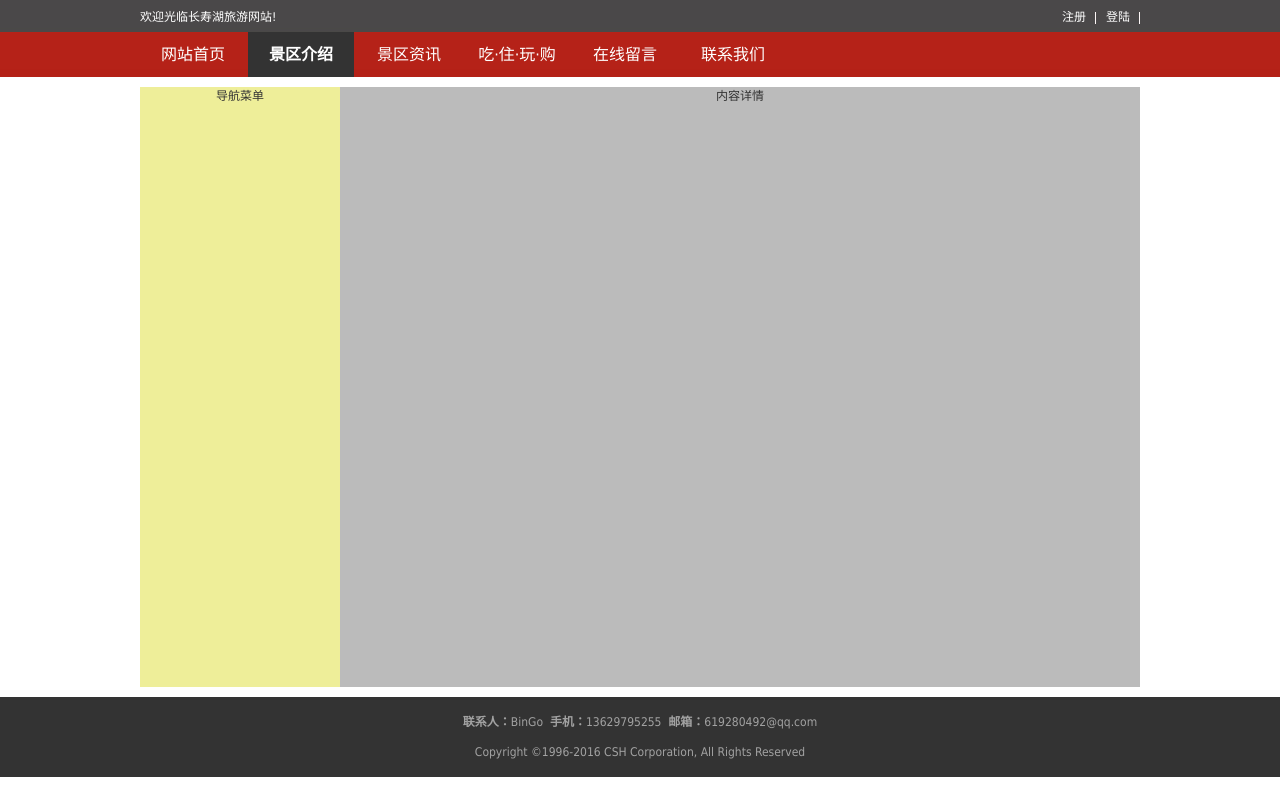
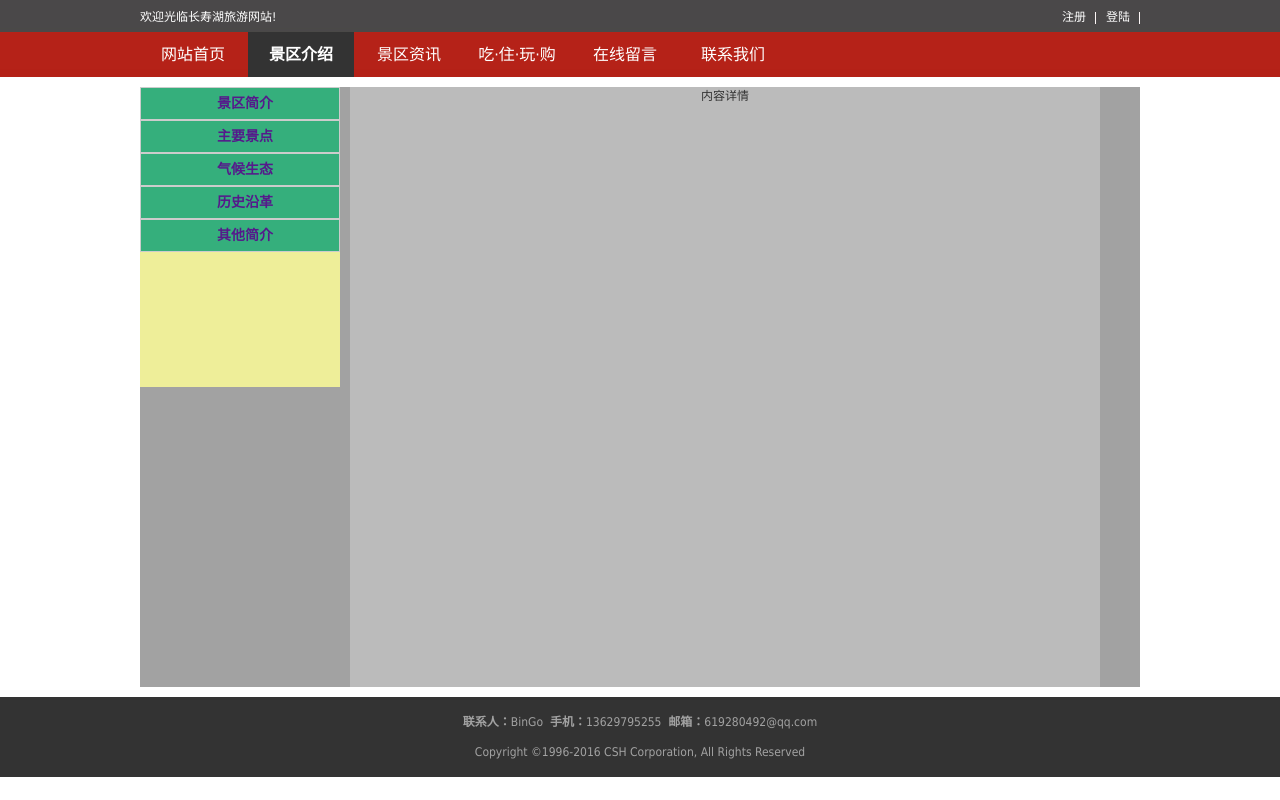
Before and after one commit to boyyb/cq_csh, a PHP site: page /1_csh/jqjs/ in a window 1280 px wide. Run offline with PHP 8.4, Linux system fonts and the light colour scheme.

Commit message:
08051700

```diff
--- a/jqjs/index.html
+++ b/jqjs/index.html
@@ -9,6 +9,7 @@
     <script src="../public/js/jquery.min.js" type="text/javascript"></script>
     <script src="../public/js/comm.js" type="text/javascript"></script>
     <script type="text/javascript">var submenu_style = 1;</script>
+    <script src="../public/js/menuswitch.js" type="text/javascript"></script>
 
 </head>
 <body>
@@ -49,7 +50,46 @@
     <script type="text/javascript">var IsPageHome = "1";var Lanmu_Id = "61";var Sublanmu_Id = "0";ShowSubMenu(Lanmu_Id);</script>
     <!------------------------导航栏结束----------------------------->
     <div id="jqjs_container">
-        <div id="jqjs_left">导航菜单</div>
+        <div id="jqjs_left">
+            <div class="menuDiv">
+                <h3><a href='' >景区简介</a></h3>
+            </div>
+            <div class="menuDiv">
+                <h3><a href='' >主要景点</a></h3>
+                <ul>
+                    <li><a href="">气候生态</a></li>
+                    <li><a href="">行业类网站</a></li>
+                    <li><a href="">BLOG类网站</a></li>
+                    <li><a href="">门户类网站</a></li>
+                    <li><a href="">商城类网站</a></li>
+                </ul>
+            </div>
+            <div class="menuDiv">
+                <h3><a href=''  rel=''>气候生态</a></h3>
+                <ul>
+                    <li><a href="">HTML技巧</a></li>
+                    <li><a href="">CSS技巧</a></li>
+                    <li><a href="">CMS建站技巧</a></li>
+                    <li><a href="">其他技巧</a></li>
+                </ul>
+            </div>
+            <div class="menuDiv">
+                <h3><a href=''  rel=''>历史沿革</a></h3>
+            </div>
+            <div class="menuDiv">
+                <h3><a href=''>其他简介</a></h3>
+                <ul>
+                    <li><a href="">总理足迹</a></li>
+                    <li><a href="">天赐长寿</a></li>
+                </ul>
+            </div>
+            <script language="javascript">
+                var mSwitch = new MenuSwitch("menuDiv");
+                mSwitch.setDefault(0);
+                mSwitch.setPrevious(false);
+                mSwitch.init();
+            </script>
+        </div>
         <div id="jqjs_right">内容详情</div>
     </div>
 
--- a/public/css/style.css
+++ b/public/css/style.css
@@ -15,7 +15,7 @@ li{list-style:none;*margin-left:-1px}
 .left{float:left}
 .right{float:right}
 .clear{display:block;clear:both;font-size:0px;height:0px;line-height:0px;width:0px;margin:0px;padding:0px;overflow:hidden}
-a{color:#333333;text-decoration:none;}
+a{text-decoration:none;}
 a:hover{text-decoration:underline;}
 .page_style{text-align:center;background-color:#ffffff;}
 
@@ -279,12 +279,14 @@ a.menu:hover{color:white;text-decoration:none;background:#333;}
 #jqjs_left{
     float:left;
     width:200px;
-    height:600px;
+    height:300px;
     background: #EEEE99;
+    margin-right:10px;
 }
+
 #jqjs_right{
     float:left;
-    width:800px;
+    width:750px;
     height:600px;
     background: #bbbbbb;
 }
@@ -293,6 +295,49 @@ a.menu:hover{color:white;text-decoration:none;background:#333;}
     height:600px;
     background: #a2a2a2;
     margin: 10px auto;
+}
+/********左侧菜单折叠样式************/
+.menuDiv{
+    border: 1px solid #CCCCCC;
+}
+.menuDiv h3{
+    font-size: 14px;
+    padding-top: 5px;
+    padding-right: 5px;
+    padding-bottom: 5px;
+    padding-left: 15px;
+    background-color: #35af7c;
+    margin: 0px;
+}
+.menuDiv ul{
+    list-style-type: none;
+}
+.menuDiv ul li{
+    background-color: #EEEEEE;
+    display: block;
+    padding: 5px 5px 5px 15px;
+    font-size: 14px;
+    margin-top: 1px;
+    margin-right: 0px;
+    margin-bottom: 0px;
+    margin-left: 0px;
+    height: 16px;
+}
+.menuDiv ul li a{
+    color:white;
+    background-color: lightslategray;
+    display: block;
+    padding: 5px 5px 5px 15px;
+    font-size: 14px;
+    margin-top: -5px;
+    margin-right: -5px;
+    margin-bottom: -5px;
+    margin-left: -15px;
+    height: 16px;
+}
+.menuDiv ul li a:hover{
+    color: #FFFFFF;
+    background-color: #DDDDDD;
 }
 
 /**************************************景区资讯样式************************************/
@@ -304,7 +349,7 @@ a.menu:hover{color:white;text-decoration:none;background:#333;}
     width:1000px;
     height:340px;
     border:1px solid #8ba8af;
-    margin:5px auto;
+    margin:10px auto;
     padding-top: 20px;
     font-size:15px;
 }
@@ -357,7 +402,7 @@ a.menu:hover{color:white;text-decoration:none;background:#333;}
 /*****************************************联系我们样式**************************************/
 #lxwm_container{
     width:1000px;
-    margin: 5px auto;
+    margin: 10px auto;
 }
 #lxwm_banner{
     height:200px;
```
Also changed, not shown: public/js/menuswitch.js (added, +80 -0 lines), public/images/jqjs/left_nav_bg.png (added).
